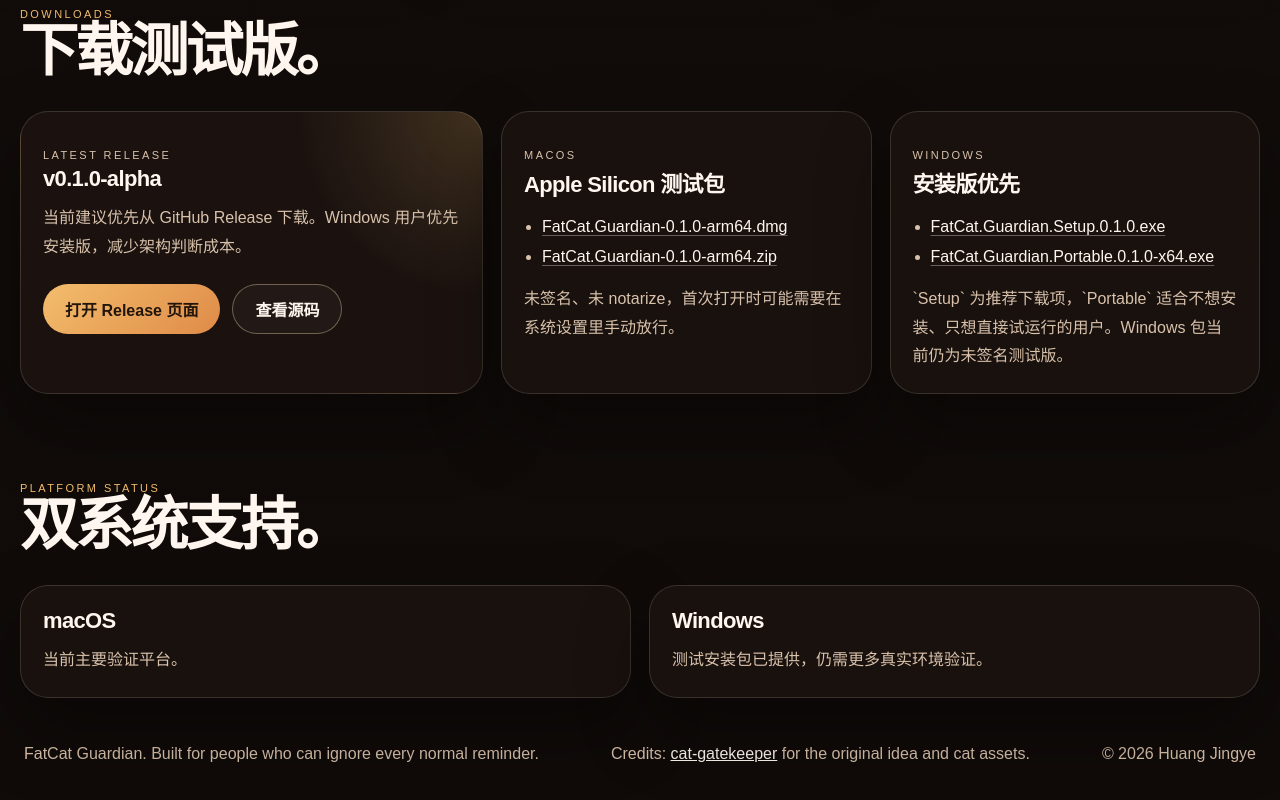
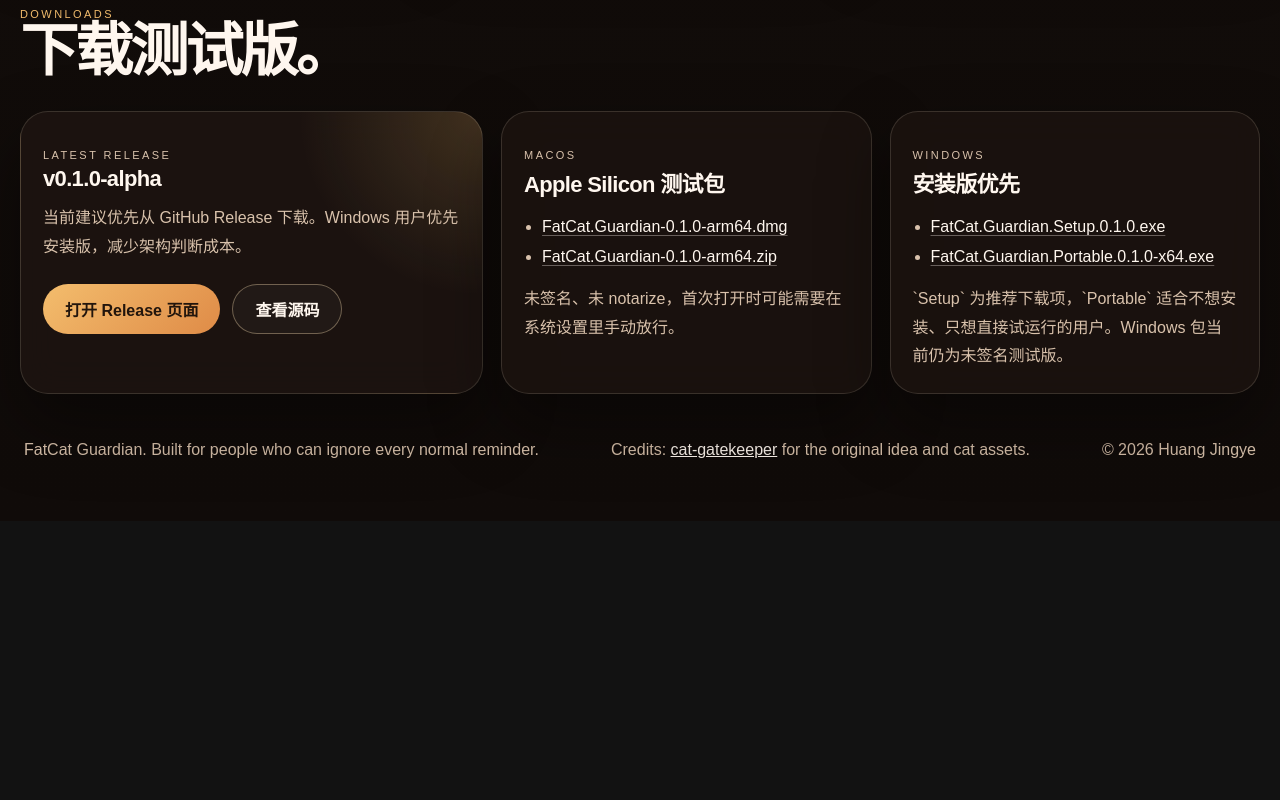
Before and after one commit to Cyrus2333/fatcat-guardian, an Electron app: page site/index.html in a window 1280 px wide. Shown: the part 1460-2260 px from the top of the page. After the commit the page ends 1981 px from the top, so only its background shows below. Drawn offline with Linux system fonts and the light colour scheme.

Commit message:
Refine site homepage copy

```diff
--- a/site/index.html
+++ b/site/index.html
@@ -29,7 +29,6 @@
         <nav class="topnav" aria-label="站点导航">
           <a href="#features">核心特性</a>
           <a href="#downloads">下载说明</a>
-          <a href="#platform">平台状态</a>
         </nav>
       </header>
 
@@ -59,11 +58,11 @@
               </div>
               <div>
                 <dt>运行模式</dt>
-                <dd>托盘常驻后台</dd>
+                <dd>常驻托盘角落</dd>
               </div>
               <div>
-                <dt>当前发布</dt>
-                <dd>macOS / Windows 测试版</dd>
+                <dt>适用人群</dt>
+                <dd>不自律的大人</dd>
               </div>
             </dl>
           </div>
@@ -196,24 +195,6 @@
           </div>
         </section>
 
-        <section id="platform" class="platform-section">
-          <div class="section-head">
-            <p class="section-tag">Platform Status</p>
-            <h2>双系统支持。</h2>
-          </div>
-
-          <div class="platform-grid">
-            <article class="platform-card">
-              <h3>macOS</h3>
-              <p>当前主要验证平台。</p>
-            </article>
-            <article class="platform-card">
-              <h3>Windows</h3>
-              <p>测试安装包已提供，仍需更多真实环境验证。</p>
-            </article>
-          </div>
-        </section>
-
       </main>
 
       <footer class="footer">
--- a/site/styles.css
+++ b/site/styles.css
@@ -368,12 +368,6 @@ video {
   line-height: 1.8;
 }
 
-.platform-grid {
-  display: grid;
-  grid-template-columns: repeat(2, minmax(0, 1fr));
-  gap: 18px;
-}
-
 .download-grid {
   display: grid;
   grid-template-columns: minmax(0, 1.25fr) repeat(2, minmax(0, 1fr));
@@ -381,14 +375,12 @@ video {
 }
 
 .feature-card,
-.platform-card,
 .download-card,
 .cta-section {
   border-radius: 28px;
 }
 
 .feature-section,
-.platform-section,
 .download-section {
   padding-top: 88px;
 }
@@ -413,13 +405,11 @@ video {
 }
 
 .feature-card,
-.platform-card,
 .download-card {
   padding: 22px;
 }
 
 .feature-card h3,
-.platform-card h3,
 .download-card h3 {
   margin: 0;
   font-size: 22px;
@@ -427,7 +417,6 @@ video {
 }
 
 .feature-card p,
-.platform-card p,
 .download-card p,
 .cta-copy p,
 .footer p {
@@ -622,7 +611,6 @@ video {
   }
 
   .hero-metrics,
-  .platform-grid,
   .feature-grid,
   .download-grid {
     grid-template-columns: 1fr;
```
